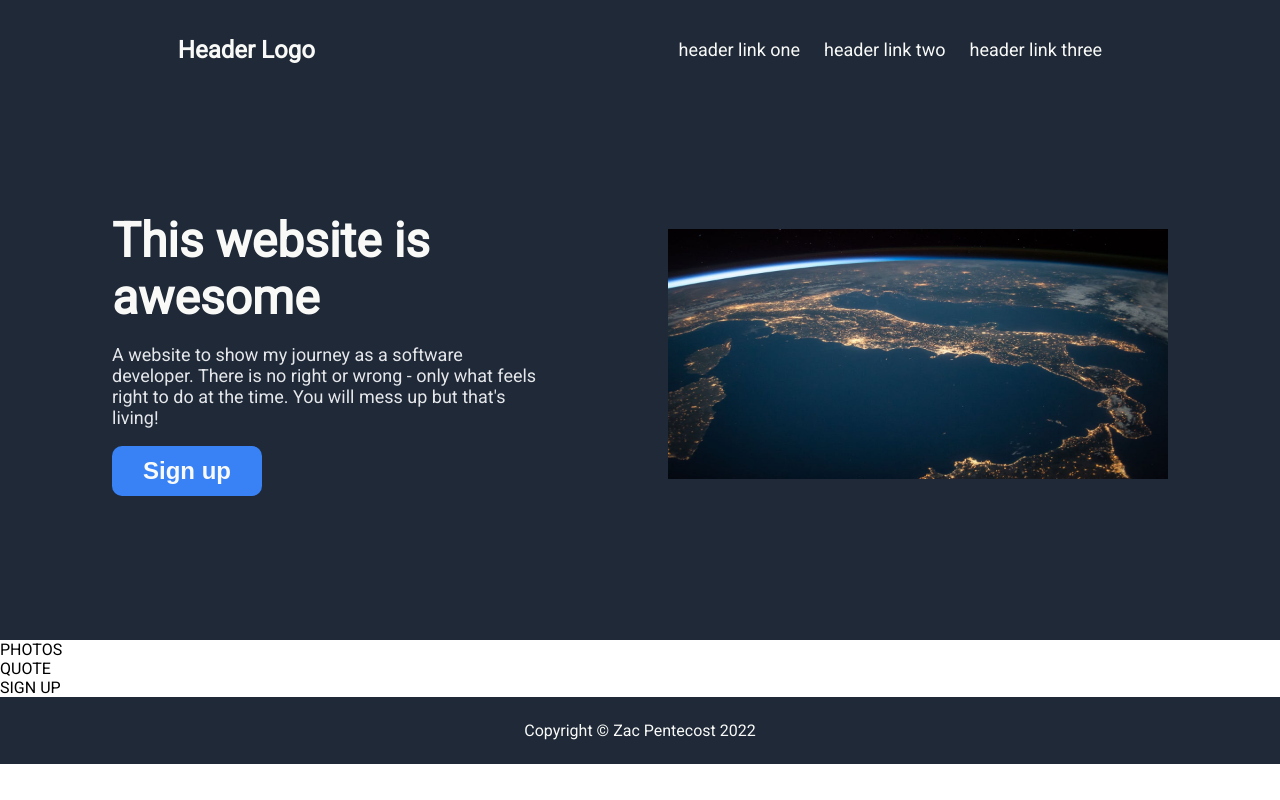
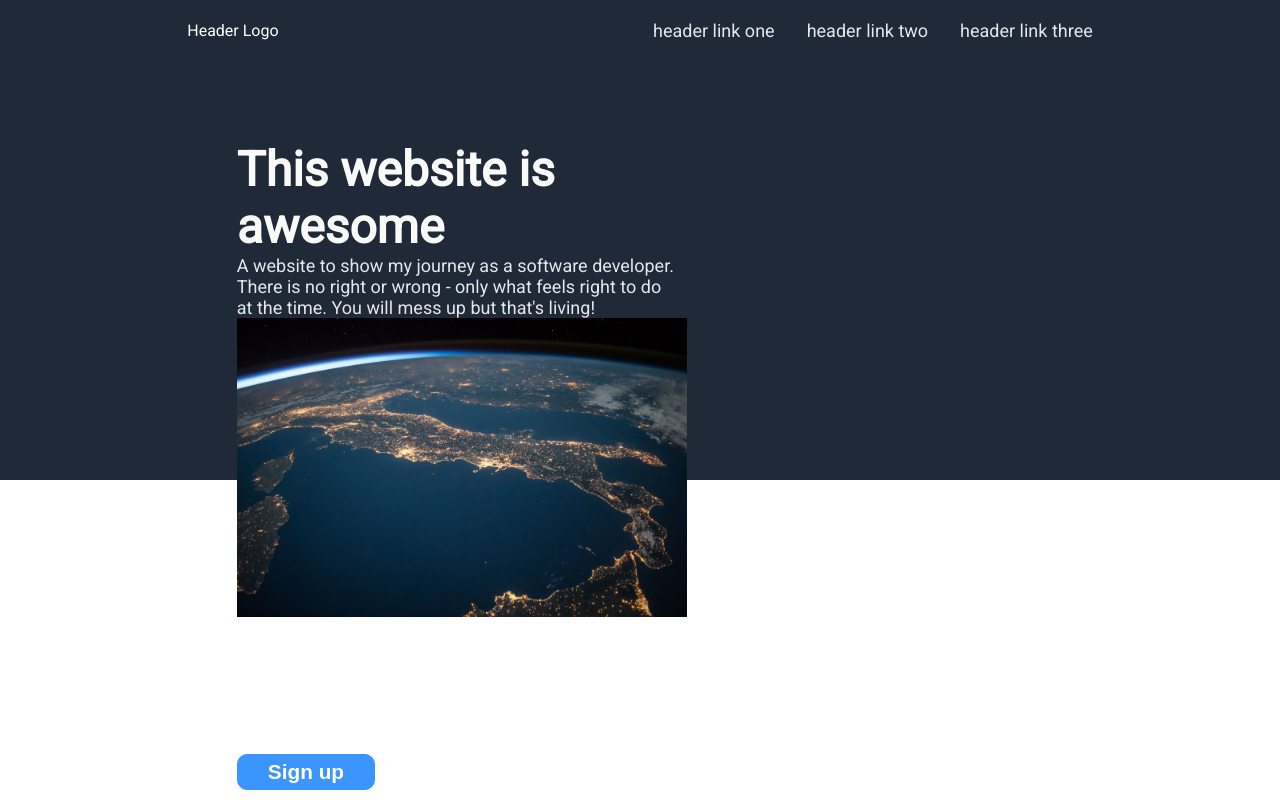
Before and after one commit to ZacPentecost/Odin, a plain HTML site: page landing-page/index.html in a window 1280 px wide. Drawn offline with Linux system fonts and the light colour scheme.

Commit message:
Modifications to the header section

```diff
--- a/landing-page/index.html
+++ b/landing-page/index.html
@@ -9,53 +9,31 @@
 
     <body>
         <!-- Header -->
-        <header>
-            <div class = "container">
-                <div class = "header_left">
-                    <h2 class="header_logo" href="#"> Header Logo</h2>
-                </div>
-                <ul class = "header_right">
-                    <li><a href="#"> header link one </a></li>
-                    <li><a href="#"> header link two </a></li>
-                    <li><a href="#"> header link three </a></li>
-                </ul>
-            </div>
+        <div class="header">
+            <nav class="header_top">
+                <div class="header_logo"> Header Logo</div>
+                <div class = "header_links">
+                    <ul>
+                        <li> header link one</li>
+                        <li> header link two</li>
+                        <li> header link three</li>
+                    </ul>
+            </nav>
 
 
             <!-- Main-->
-            <div class = "container_main">
-                <div class="header_main_left">
-                    <h1> This website is awesome </h1>
-                    <h3> A website to show my journey as a software developer. There is no right or wrong - only what feels right to do at
-                        the time. You will mess up but that's living! </h3>
-                    <button> Sign up </button>
+            <div class = "header_main">
+                <div class="header_title"> This website is <br> awesome </div>
+                <div class="header_info"> A website to show my journey as a software developer. <br> There is no right or wrong - only what feels right to do <br>
+                    at the time. You will mess up but that's living! </div>
+                <div class="header_button">
+                    <a href="">Sign up </a>
                 </div>
-                <div class="header_main_right">
-                    <img src="./placeholder.jpeg" width="500" height="250" alt="placeholder">
+                <div class="header_image">
+                    <img src="./placeholder.jpeg" width="450px" alt="placeholder">
                 </div>
             </div>
-        </header>
-
-        <!-- Random Information -->
-        <random_information>
-            PHOTOS
-        </random_information>
-
-        <!-- Quote -->
-        <quote>
-            QUOTE
-        </quote>
-
-        <!-- Sign Up -->
-        <sign_up>
-            SIGN UP
-        </sign_up>
-
-
-        <!-- Footer -->
-        <footer>
-            Copyright © Zac Pentecost 2022
-        </footer>
+        </div>
 
     </body>
 
--- a/landing-page/style.css
+++ b/landing-page/style.css
@@ -1,145 +1,91 @@
+
 body {
     font-family: 'Roboto', sans-serif;
-    display: flex;
-    flex-direction: column;
+}
 
-    flex-basis: auto;
+* {
+    margin: 0;
+    padding: 0;
+}
 
-    padding: 0px;
-    margin: 0px;
+/* Header */
+.header {
+    color: #fff;
+    background: #1F2937;
+    height: 30rem;
+    width: auto;
 
 }
 
-/* Header */
-header {
-    color: #F9FAF8;
-    background-color: #1F2937;
-
-    padding: 16px;
-
+.header_top {
     display: flex;
-    justify-content: center;
-    flex-direction: column;
-
+    justify-content: space-around;
+    align-items: center;
+    padding: 20px 0px;
 }
 
-.container {
-    display: flex;
-    align-items: center;
-    justify-content: space-around;
+.header-logo {
+    color: #f9faf8;
+    font-size: 24px;
+    font-weight: bold;
 }
 
-.header_left {
+.header_links ul {
+    color: #e5e7eb;
+    font-size: 18px;
+    list-style-type: none;
     display: flex;
-    align-items: center;
-    justify-content: center;
-
-    width: auto;
+    gap: 2rem;
 }
 
-.header_logo {
-    font-size: 24px;
-    color: #F9FAF8;
-
-    width: auto;
+.header_links ul li:hover {
+    color: tomato;
+    cursor: pointer;
 }
 
-.header_right {
-    display: flex;
-    justify-content: center;
-    gap: 24px;
+.header_main {
+    position: absolute;
+    left: 18.5%;
+    right: 20%;
+    margin-top: 5rem;
 }
 
-a {
-    text-decoration: none;
-    font-size: 18px;
-    color: #F9FAF8;
+.header_title {
+    color: #f9faf8;
+    font-size: 48px;
+    font-weight: bolder;
 }
 
-ul {
-    list-style-type: none;
+.header_info {
+    color: #e5e7eb;
+    font-size: 18px;
 }
 
-.container_main {
-    margin-top: 32px;
-    margin-bottom: 32px;
-    display: flex;
-    align-items: center;
-
-    gap: 0px;
-    padding: 32px;
+.header_button a {
+    text-decoration: none;
+    color: lightblue;
+    border: solid 1px rgb(60, 149, 255);
+    border-radius: 10px;
+    background: rgb(60, 149, 252);
+    color: #fff;
+    padding: 5px 30px;
+    font-size: 1.3rem;
+    font-weight: bold;
+    position: absolute;
+    bottom: -35%;
+    font-family: sans-serif;
 }
 
-.header_main_left {
-    display: flex;
-    flex-direction: column;
-    justify-content: start;
-    flex: 1 1 0;
-
-    padding: 64px;
-
+a:hover {
+    color: black;
 }
 
-.header_main_right {
-    display: flex;
-    justify-content: center;
-    align-items: center;
-    flex: 1 1 0;
-    padding: 64px;
+.img {
+    position: absolute;
+    left: 60%;
+    right: 40%;
+    top: 5%;
+    bottom: 100%;
+    margin-bottom: auto;
+    margin-top: auto;
 }
-
-.header_main_left h1 {
-    font-size: 48px;
-    font-weight: 900;
-    color: #f9faf8;
-    margin: 0;
-}
-
-.header_main_left h3 {
-    font-size: 18px;
-    color: #E5E7EB;
-    font-weight: normal;
-}
-
-.header_main_left button {
-    font-size: 24px;
-    color: #f9faf8;
-    font-weight: bold;
-    background-color: #3882f6;
-    border-radius: 10px;
-    width: 150px;
-    height: 50px;
-    border: 0;
-}
-
-/* Content */
-
-/* -------- Section 2 -------- */
-.section_2 {
-    background-color: white;
-}
-
-/* -------- Section 3 -------- */
-
-.section_3 {
-    background-color: #E5E7EB;
-}
-
-/* -------- Section 4 -------- */
-
-.section_4 {
-    background-color: white;
-}
-
-/* -------- Section Footer -------- */
-
-footer {
-    background-color: #1F2937;
-    color: #F9FAF8;
-    display: flex;
-    justify-content: center;
-    align-items: center;
-    flex-shrink: 1;
-
-    padding: 24px;
-}
```
